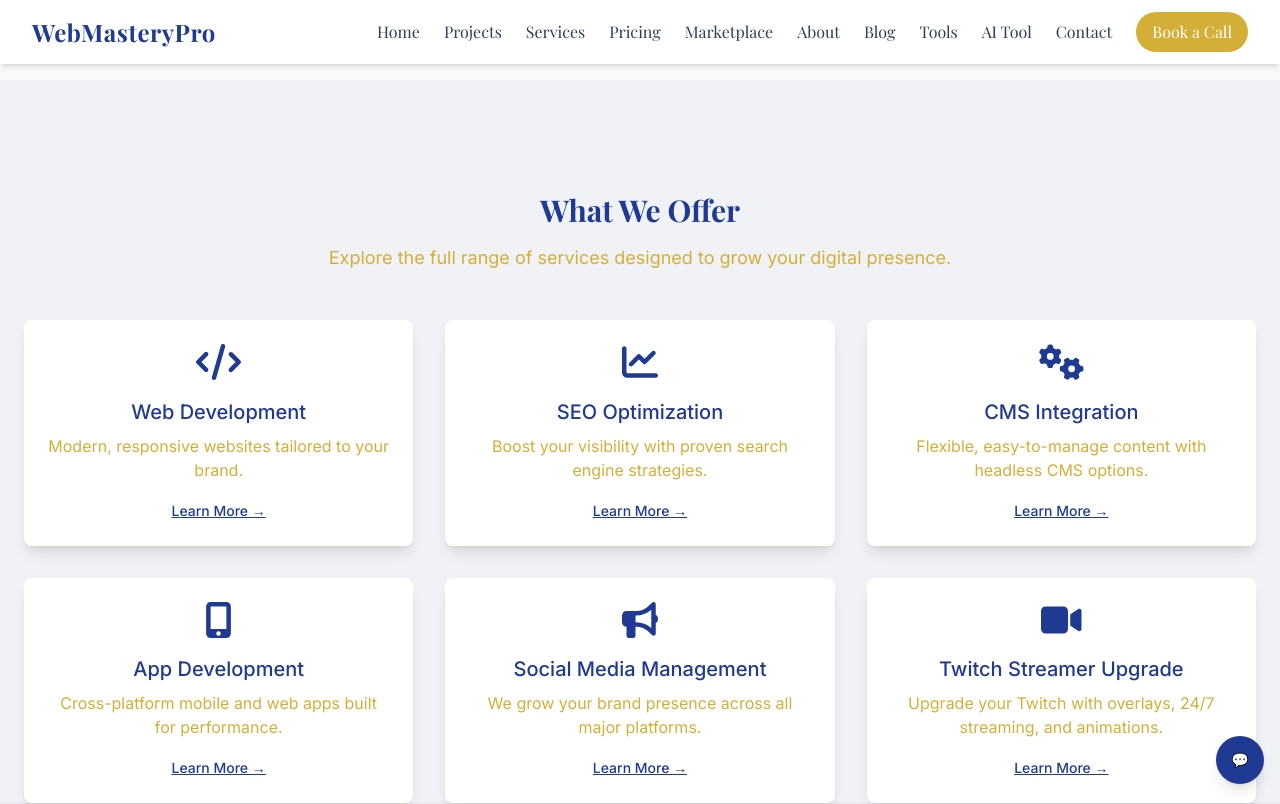
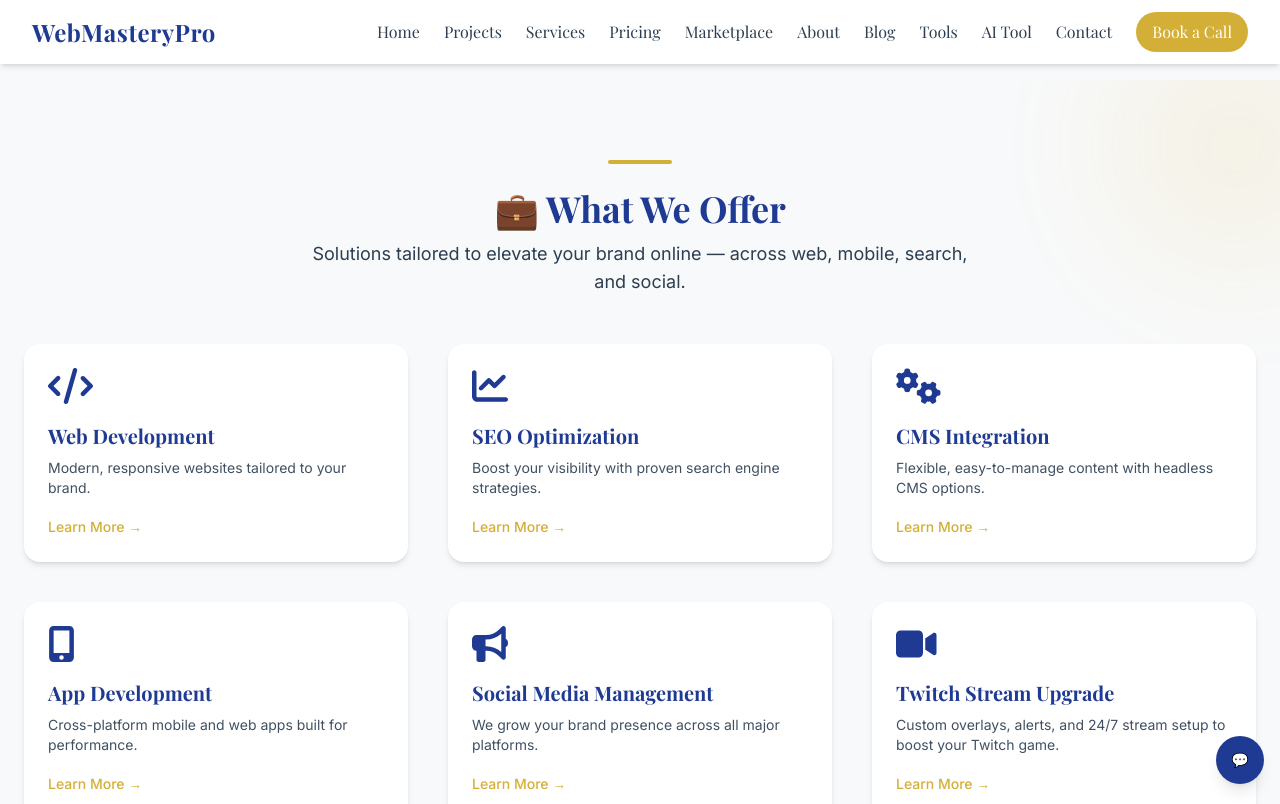
Before and after one commit to GitHubKing23/web-dev-frontend-, a React (Vite) app: page /services in a window 1280 px wide. Shown: the top 804 px of the page. Built offline with nearby package versions, Linux system fonts and the light colour scheme.

Commit message:
feat: services details + tags/tools + pricing plan + blog SEO fixes

```diff
--- a/src/pages/ServiceDetail.jsx
+++ b/src/pages/ServiceDetail.jsx
@@ -8,26 +8,91 @@ const serviceDetails = {
       'We create modern, responsive, and scalable websites tailored to your business needs. Whether you need a landing page, portfolio, or full-stack web app — we build to impress.',
     details: [
       'Responsive design for all screen sizes',
-      'Custom frontend using React or Tailwind CSS',
+      'Custom frontend using React + Tailwind CSS',
       'Full-stack options with Node.js and MongoDB',
+      'Accessibility and performance best practices',
       'Ongoing support and maintenance plans',
     ],
-    tools: ['React', 'Tailwind CSS', 'Node.js', 'MongoDB'],
+    tools: ['React', 'Tailwind CSS', 'Node.js', 'MongoDB', 'Vite', 'Netlify'],
+    tags: ['Responsive', 'SEO-Ready', 'Fast', 'Accessible'],
     cta: 'Start Your Website',
   },
+
   'seo-optimization': {
     title: 'SEO Optimization',
     description:
       'Boost your search engine visibility with keyword targeting, on-page optimization, and technical SEO audits to outrank your competition.',
     details: [
       'Keyword research and content strategy',
-      'Meta tags, schema markup, and speed optimization',
-      'Backlink analysis and domain authority improvements',
+      'On-page SEO: titles, meta, schema',
+      'Technical SEO: speed, sitemaps, robots',
+      'Local SEO and Google Business Profile',
+      'Backlink profile and competitor analysis',
     ],
-    tools: ['Google Search Console', 'Ahrefs', 'Yoast SEO'],
+    tools: ['Google Search Console', 'Ahrefs', 'Screaming Frog', 'PageSpeed Insights'],
+    tags: ['On-Page', 'Technical', 'Local SEO', 'Schema'],
     cta: 'Request an SEO Audit',
   },
-  // Add more services here as needed...
+
+  'cms-integration': {
+    title: 'CMS Integration',
+    description:
+      'Flexible, easy-to-manage content using headless CMS options that scale with your team.',
+    details: [
+      'Content modeling and roles/permissions',
+      'Headless CMS setup and theming',
+      'Preview environments & editorial workflow',
+      'Migration from legacy CMS',
+    ],
+    tools: ['Contentful', 'Strapi', 'Sanity', 'Netlify CMS'],
+    tags: ['Headless', 'Scalable', 'Editor-Friendly'],
+    cta: 'Integrate a CMS',
+  },
+
+  'app-development': {
+    title: 'App Development',
+    description:
+      'Cross-platform web and mobile applications focused on speed, UX, and reliability.',
+    details: [
+      'API-driven architecture',
+      'Authentication & secure data flows',
+      'PWA features (offline, installable)',
+      'CI/CD and app store readiness (if needed)',
+    ],
+    tools: ['React', 'React Native', 'Node.js', 'PostgreSQL'],
+    tags: ['Cross-Platform', 'API-Driven', 'PWA'],
+    cta: 'Start Your App',
+  },
+
+  'social-media-management': {
+    title: 'Social Media Management',
+    description:
+      'We grow your brand presence and keep your feeds active with strategic content.',
+    details: [
+      'Content calendar and brand voice',
+      'Short-form video & repurposing',
+      'Community management and engagement',
+      'Ad planning and reporting',
+    ],
+    tools: ['Meta Business Suite', 'Buffer', 'Hootsuite', 'Canva'],
+    tags: ['Content', 'Engagement', 'Ads'],
+    cta: 'Grow My Socials',
+  },
+
+  'twitch-stream-upgrade': {
+    title: 'Twitch Stream Upgrade',
+    description:
+      'Custom overlays, alert animations, and 24/7 stream setup to boost your Twitch presence.',
+    details: [
+      'Custom overlays and scene collections',
+      'Animated alerts and stingers',
+      'Chatbot & moderation setup',
+      '24/7 streaming rig configuration',
+    ],
+    tools: ['OBS Studio', 'Streamlabs', 'Blender', 'After Effects'],
+    tags: ['Overlays', 'Alerts', '24/7 Streaming'],
+    cta: 'Upgrade My Stream',
+  },
 };
 
 export default function ServiceDetail() {
@@ -63,6 +128,22 @@ export default function ServiceDetail() {
         ))}
       </ul>
 
+      {!!service.tags?.length && (
+        <>
+          <h2 className="text-2xl font-semibold text-accent mb-3">Tags:</h2>
+          <div className="flex flex-wrap gap-2 mb-8">
+            {service.tags.map((tag, idx) => (
+              <span
+                key={idx}
+                className="bg-blue-50 text-blue-800 px-3 py-1 rounded-full text-xs shadow-sm"
+              >
+                {tag}
+              </span>
+            ))}
+          </div>
+        </>
+      )}
+
       <h2 className="text-2xl font-semibold text-accent mb-3">Tools We Use:</h2>
       <div className="flex flex-wrap gap-3 mb-8">
         {service.tools.map((tool, index) => (
@@ -75,6 +156,7 @@ export default function ServiceDetail() {
         ))}
       </div>
 
+      {/* CTA to Contact */}
       <Link
         to="/contact"
         className="bg-accent text-white px-6 py-3 rounded-md text-sm font-semibold shadow hover:bg-opacity-90 transition inline-block text-center"
--- a/src/pages/Services.jsx
+++ b/src/pages/Services.jsx
@@ -1,5 +1,8 @@
-import React from 'react';
+import React, { useEffect } from 'react';
+import AOS from 'aos';
+import 'aos/dist/aos.css';
 import { Link } from 'react-router-dom';
+import { FontAwesomeIcon } from '@fortawesome/react-fontawesome';
 import {
   faCode,
   faChartLine,
@@ -8,78 +11,90 @@ import {
   faBullhorn,
   faVideo
 } from '@fortawesome/free-solid-svg-icons';
-import { FontAwesomeIcon } from '@fortawesome/react-fontawesome';
 
 const services = [
   {
-    slug: 'web-development',
     title: 'Web Development',
     description: 'Modern, responsive websites tailored to your brand.',
     icon: faCode,
+    slug: 'web-development',
   },
   {
-    slug: 'seo-optimization',
     title: 'SEO Optimization',
     description: 'Boost your visibility with proven search engine strategies.',
     icon: faChartLine,
+    slug: 'seo-optimization',
   },
   {
-    slug: 'cms-integration',
     title: 'CMS Integration',
     description: 'Flexible, easy-to-manage content with headless CMS options.',
     icon: faCogs,
+    slug: 'cms-integration',
   },
   {
-    slug: 'app-development',
     title: 'App Development',
     description: 'Cross-platform mobile and web apps built for performance.',
     icon: faMobileAlt,
+    slug: 'app-development',
   },
   {
-    slug: 'social-media-management',
     title: 'Social Media Management',
     description: 'We grow your brand presence across all major platforms.',
     icon: faBullhorn,
+    slug: 'social-media-management',
   },
   {
-    slug: 'twitch-upgrade',
-    title: 'Twitch Streamer Upgrade',
-    description: 'Upgrade your Twitch with overlays, 24/7 streaming, and animations.',
+    title: 'Twitch Stream Upgrade',
+    description: 'Custom overlays, alerts, and 24/7 stream setup to boost your Twitch game.',
     icon: faVideo,
+    slug: 'twitch-stream-upgrade', // ✅ match ServiceDetail
   },
 ];
 
-export default function ServicesPage() {
+export default function Services() {
+  useEffect(() => {
+    AOS.init({ duration: 800, once: true });
+  }, []);
+
   return (
-    <section className="pt-28 px-6 font-body bg-light">
-      <div className="max-w-7xl mx-auto text-center">
-        <h2 className="text-3xl font-heading font-bold text-primary mb-4">
-          What We Offer
+    <section id="services" className="bg-background py-20 px-6 font-body relative overflow-hidden">
+      <div className="max-w-7xl mx-auto text-center relative z-10">
+        <div className="w-16 h-1 bg-accent mx-auto mb-6 rounded-full" />
+        <h2 className="text-3xl md:text-4xl font-heading font-bold text-primary mb-3">
+          💼 What We Offer
         </h2>
-        <p className="text-accent mb-12 text-lg">
-          Explore the full range of services designed to grow your digital presence.
+        <p className="text-text text-base md:text-lg mb-12 max-w-2xl mx-auto">
+          Solutions tailored to elevate your brand online — across web, mobile, search, and social.
         </p>
-        <div className="grid gap-8 md:grid-cols-3">
-          {services.map((service) => (
+
+        <div className="grid gap-10 sm:grid-cols-2 md:grid-cols-3">
+          {services.map((service, index) => (
             <div
               key={service.slug}
-              className="bg-white shadow-lg rounded-lg p-6 transition hover:-translate-y-1 hover:shadow-xl"
+              data-aos="fade-up"
+              data-aos-delay={index * 100}
+              className="group bg-white rounded-xl shadow-md hover:shadow-xl transform hover:-translate-y-1 transition-all p-6 text-left"
             >
-              <FontAwesomeIcon icon={service.icon} className="text-4xl text-primary mb-4" />
-              <h3 className="text-xl font-semibold text-primary mb-2">
+              <div className="text-primary mb-4 transition-transform duration-300 group-hover:scale-110">
+                <FontAwesomeIcon icon={service.icon} className="text-4xl" />
+              </div>
+
+              <h3 className="text-xl font-heading text-primary font-semibold mb-2">
                 {service.title}
               </h3>
-              <p className="text-accent mb-4">{service.description}</p>
+              <p className="text-text text-sm mb-4 opacity-90">{service.description}</p>
+
               <Link
                 to={`/services/${service.slug}`}
-                className="text-primary underline text-sm hover:text-accent transition"
-              >
+                className="inline-block text-accent font-semibold text-sm hover:underline transition-all hover:scale-[1.02]">
                 Learn More →
               </Link>
             </div>
           ))}
         </div>
       </div>
+
+      <div className="absolute top-[-60px] right-[-80px] w-[250px] h-[250px] bg-accent opacity-10 blur-3xl rounded-full z-0" />
     </section>
   );
 }
```
